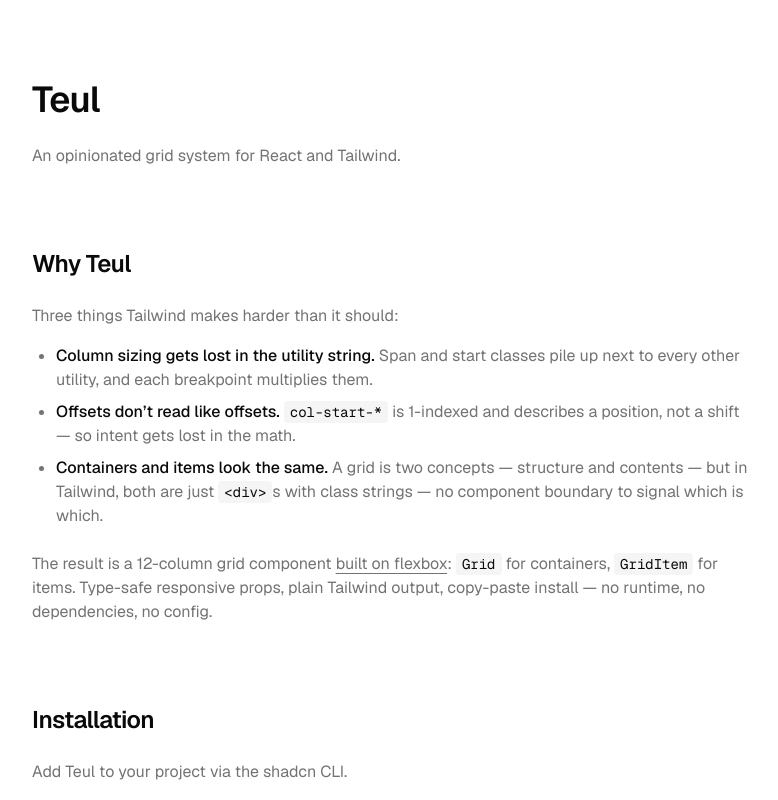
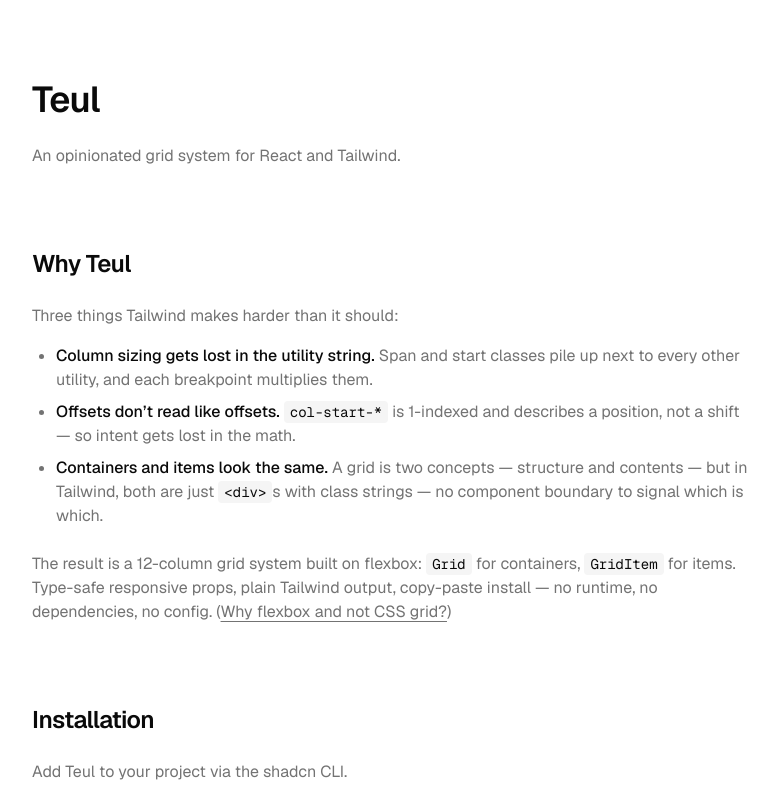
Before and after one commit to jooohyunpark/teul, a Next.js app: page / in a window 1280 px wide. Shown: the top 800 px of the page, without its empty margins (248-1026 px from the left). Built offline with nearby package versions, Linux system fonts and the light colour scheme.

Commit message:
Reword Teul blurb and link to grid-problem explainer
Lead with the flexbox framing up front, then tag on a link to the
grid-problem article as an aside ("Why flexbox and not CSS grid?")
rather than burying it mid-sentence.

```diff
--- a/app/page.tsx
+++ b/app/page.tsx
@@ -71,16 +71,17 @@
         </div>
 
         <p className="text-muted-foreground">
-          The result is a 12-column grid component{" "}
+          The result is a 12-column grid system built on flexbox:{" "}
+          <code>Grid</code> for containers, <code>GridItem</code> for items.
+          Type-safe responsive props, plain Tailwind output, copy-paste install
+          — no runtime, no dependencies, no config. (
           <Link
             href="/grid-problem"
             className="underline underline-offset-4 hover:text-foreground"
           >
-            built on flexbox
+            Why flexbox and not CSS grid?
           </Link>
-          : <code>Grid</code> for containers, <code>GridItem</code> for items.
-          Type-safe responsive props, plain Tailwind output, copy-paste install
-          — no runtime, no dependencies, no config.
+          )
         </p>
       </Block>
 
```
